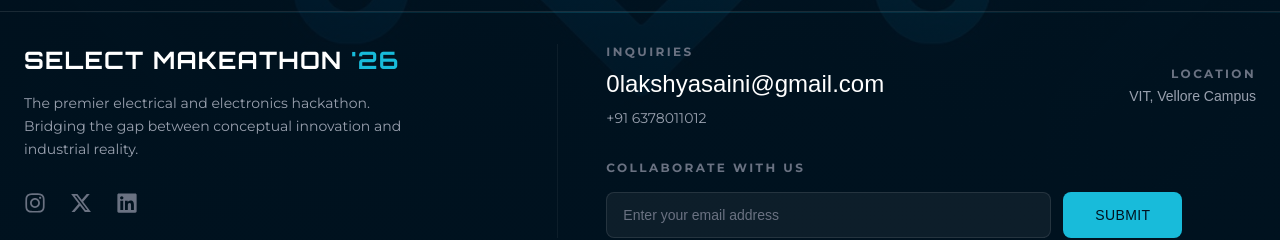
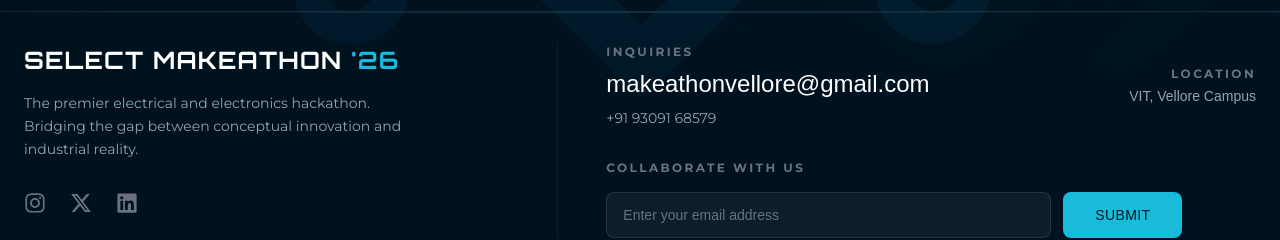
Before and after one commit to Kaustubh-sandy/makeathon_2026, a Next.js app: page / in a window 1280 px wide. Shown: the part 889-1129 px from the top of the page. Built offline with nearby package versions, Linux system fonts and the light colour scheme; a web font is replaced by a local one.

Commit message:
contact update

```diff
--- a/src/app/component/footer.tsx
+++ b/src/app/component/footer.tsx
@@ -91,15 +91,15 @@
                     Inquiries
                   </h4>
                   <a
-                    href="https://mail.google.com/mail/?view=cm&fs=1&to=0lakshyasaini@gmail.com"
+                    href="https://mail.google.com/mail/?view=cm&fs=1&to=makeathonvellore@gmail.com"
                     target="_blank"
                     rel="noopener noreferrer"
                     className="text-xl md:text-2xl text-white hover:text-[#18BBDA] transition-colors font-light"
                   >
-                    0lakshyasaini@gmail.com
+                    makeathonvellore@gmail.com
                   </a>
                   <div className={`${montserrat.className} text-sm text-gray-400 mt-2`}>
-                    +91 6378011012
+                    +91 93091 68579
                   </div>
                </div>
                <div className="text-right hidden md:block">
```
